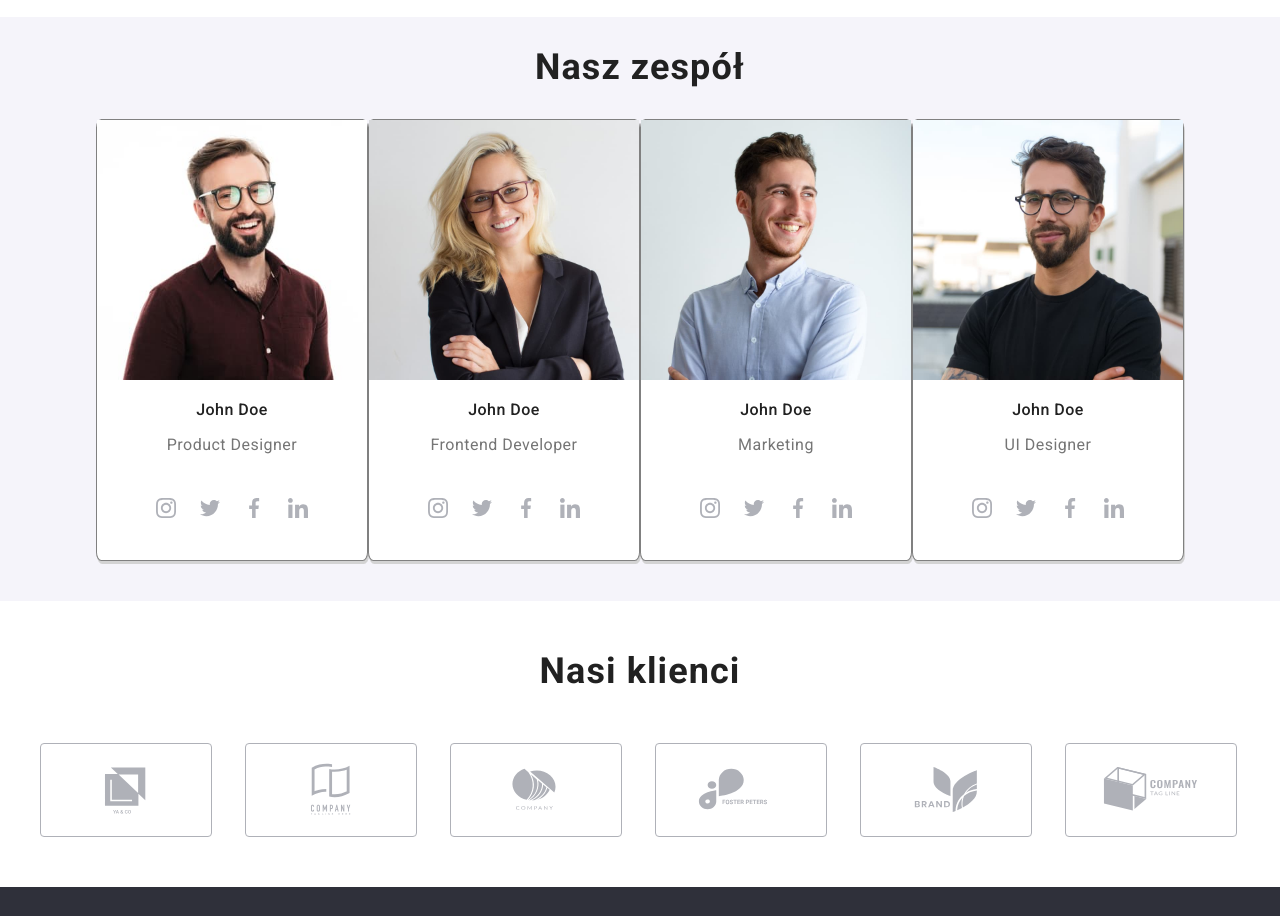
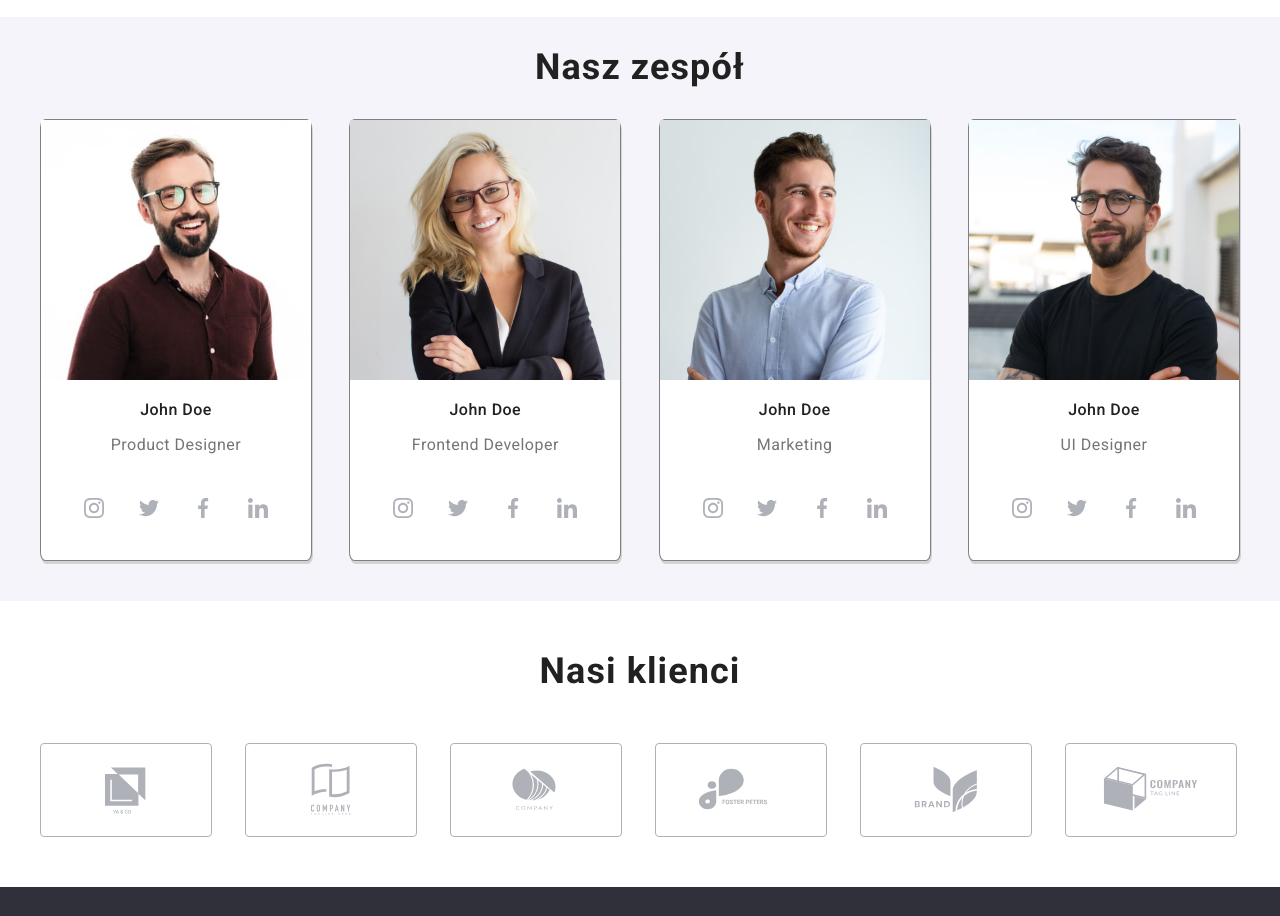
Before and after one commit to MariuszLeonGebel/goit-markup-hw-04, a plain HTML site: page index.html in a window 1280 px wide. Shown: the part 1317-2233 px from the top of the page. Drawn offline with Linux system fonts and the light colour scheme.

Commit message:
distance between cards in section 3

```diff
--- a/css/styles.css
+++ b/css/styles.css
@@ -315,13 +315,17 @@ a:focus {
 
 .section3 .container ul {
   display: flex;
-  justify-content: center;
+  justify-content: space-between;
+}
+
+.section3 .container ul ul {
+  width: 85%;
+  margin: 0 auto;
+  display: flex;
+  justify-content: space-evenly;
 }
 
 .social-media-icons {
-  display: flex;
-  justify-content: center;
-  align-items: center;
   padding-top: 16px;
   padding-bottom: 30px;
 }
```
